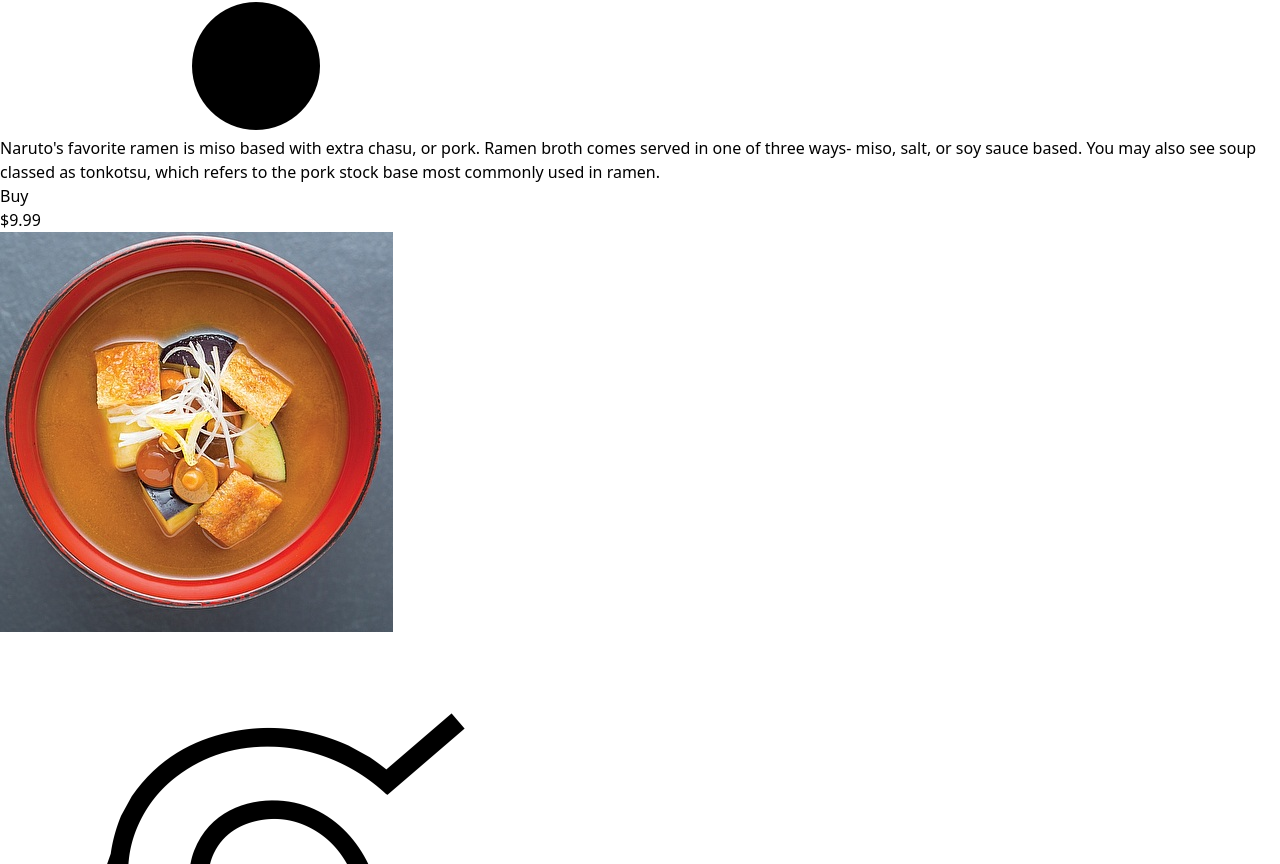
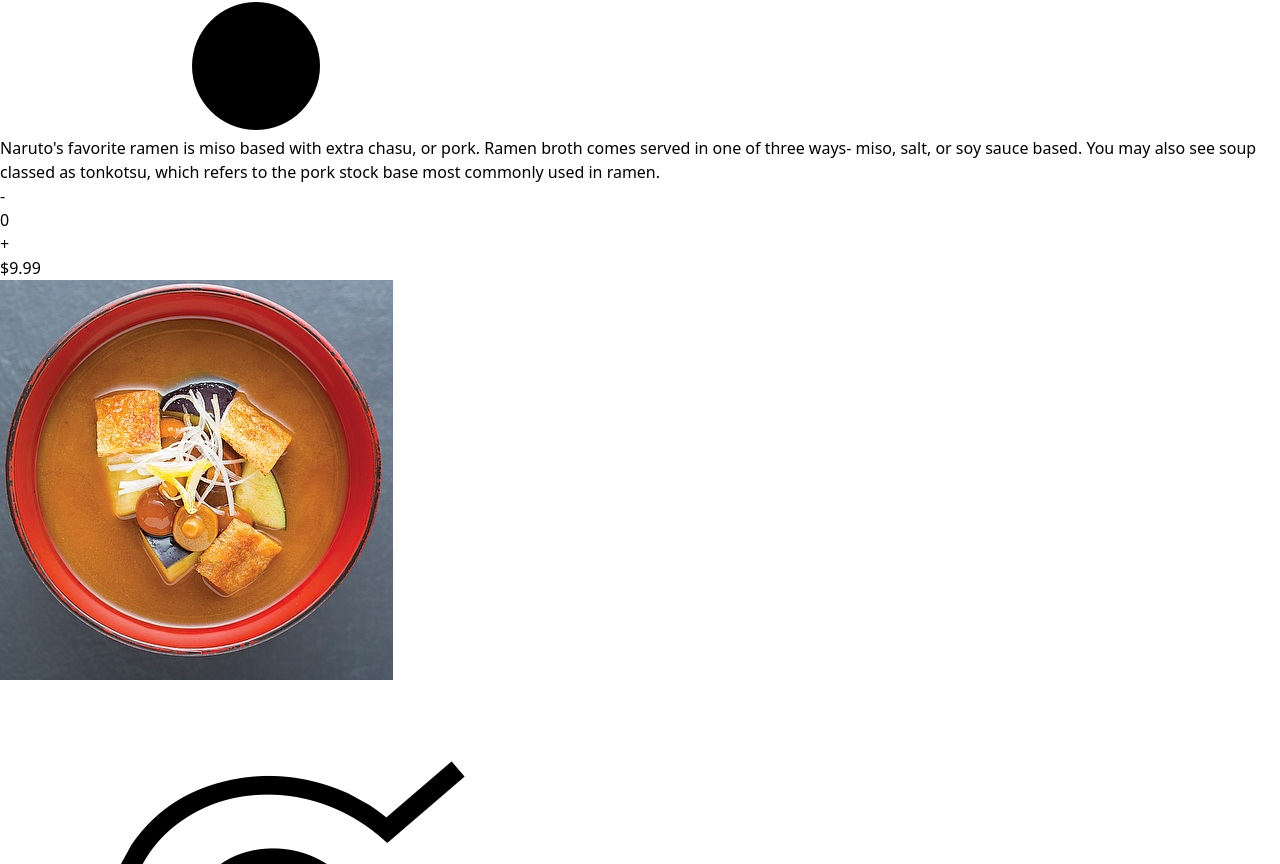
Before and after one commit to ErfanGh83/fastfood, a React (Vite) app: page / in a window 1280 px wide. Shown: the part 4116-4980 px from the top of the page. Built offline with nearby package versions, Linux system fonts and the light colour scheme.

Commit message:
added cart that stores foods

```diff
--- a/src/components/popularList.tsx
+++ b/src/components/popularList.tsx
@@ -1,3 +1,5 @@
+import { useState } from "react";
+
 type Food = {
     id: number,
     title: string,
@@ -5,11 +7,13 @@ type Food = {
     description: string,
     img_src: string,
     theme: string,
-    tags: string[]
+    tags: string[],
+    count?: number
 }
 
+export default function PopularList() {
 
-export default function PopularList() {
+    const [cart, setCart] = useState<Food[]>([]);
 
    const foods : Food[] = [
         {
@@ -68,7 +72,42 @@ export default function PopularList() {
         },
     ]
 
+    function initializeCart() {
+        return foods.map((food) => ({
+            ...food,
+            count: 0
+        }));
+    }
+
+    if (cart.length === 0) {
+        setCart(initializeCart());
+    }
+
+    function addFood(food: Food) {
+        setCart((prevCart) => {
+            const existingFood = prevCart.find(item => item.id === food.id);
+            if (existingFood) {
+                return prevCart.map(item =>
+                    item.id === food.id ? { ...item, count: item.count + 1 } : item
+                );
+            }
+            return [...prevCart, { ...food, count: 1 }];
+        });
+    }
+
+    function reduceFood(food: Food) {
+
+        setCart((prevCart) => {
+            const updatedCart = prevCart.map(item =>
+                item.id === food.id && item.count? { ...item, count: item.count - 1 } : item
+            );
+
+            return updatedCart;
+        });
+    }
+
     const popularFoods = foods.filter((food)=>food.tags.includes('popular'))
+
     return(
         <ul className="popular-foods flex flex-row overflow-x-scroll custom-scrollbar w-full my-12 mx-auto snap-x">
             {popularFoods.map((food)=>(
@@ -90,10 +129,24 @@ export default function PopularList() {
                         <p>{food.description}</p>
                     </div>
                 </div>
-                    <div className="food-footer flex flex-row justify-between">
-                        <button className={`more-button w-[100px] h-[30px] rounded-3xl shadow-md text-center`} >
-                            <p>Buy</p>
+                <div className="food-footer flex flex-row justify-between items-center">
+                    <div className={`button-container flex flex-row w-[280px] h-[60px] items-center justify-evenly m-4 bg-gray-100 rounded-3xl shadow-md text-center`} >
+                        <button onClick={()=>{reduceFood(food)}}>
+                            <p className="text-2xl">
+                                -
+                            </p>
                         </button>
+
+                        <div>
+                            {cart.map((cartFood) => cartFood.id === food.id ? <p key={cartFood.id}>{cartFood.count}</p> : null)}
+                        </div>
+
+                        <button onClick={()=>{addFood(food)}}>
+                            <p className="text-2xl">
+                                +
+                            </p>
+                        </button>
+                    </div>
                     <h3 className="text-[36px] font-bold mx-2">
                         ${food.price}
                     </h3>
```
Lines whose indentation alone changed are shown as unchanged.
